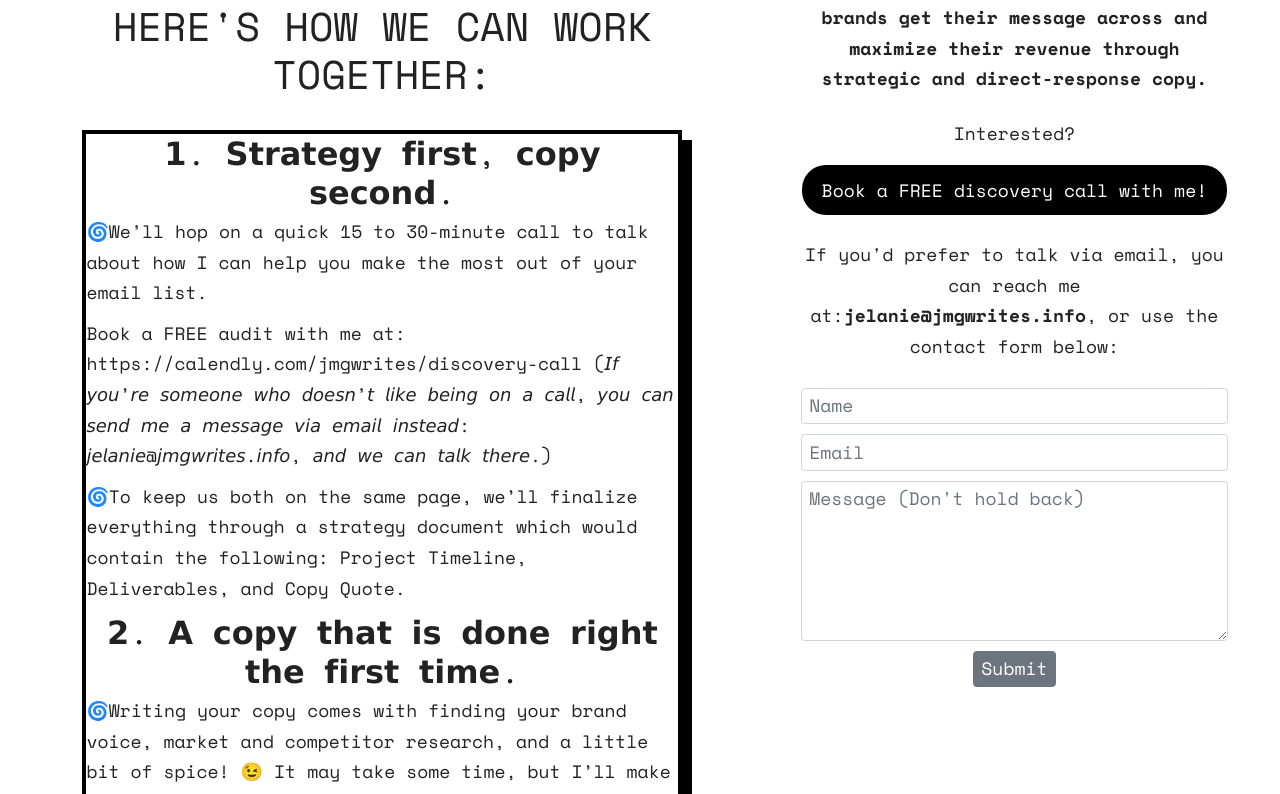
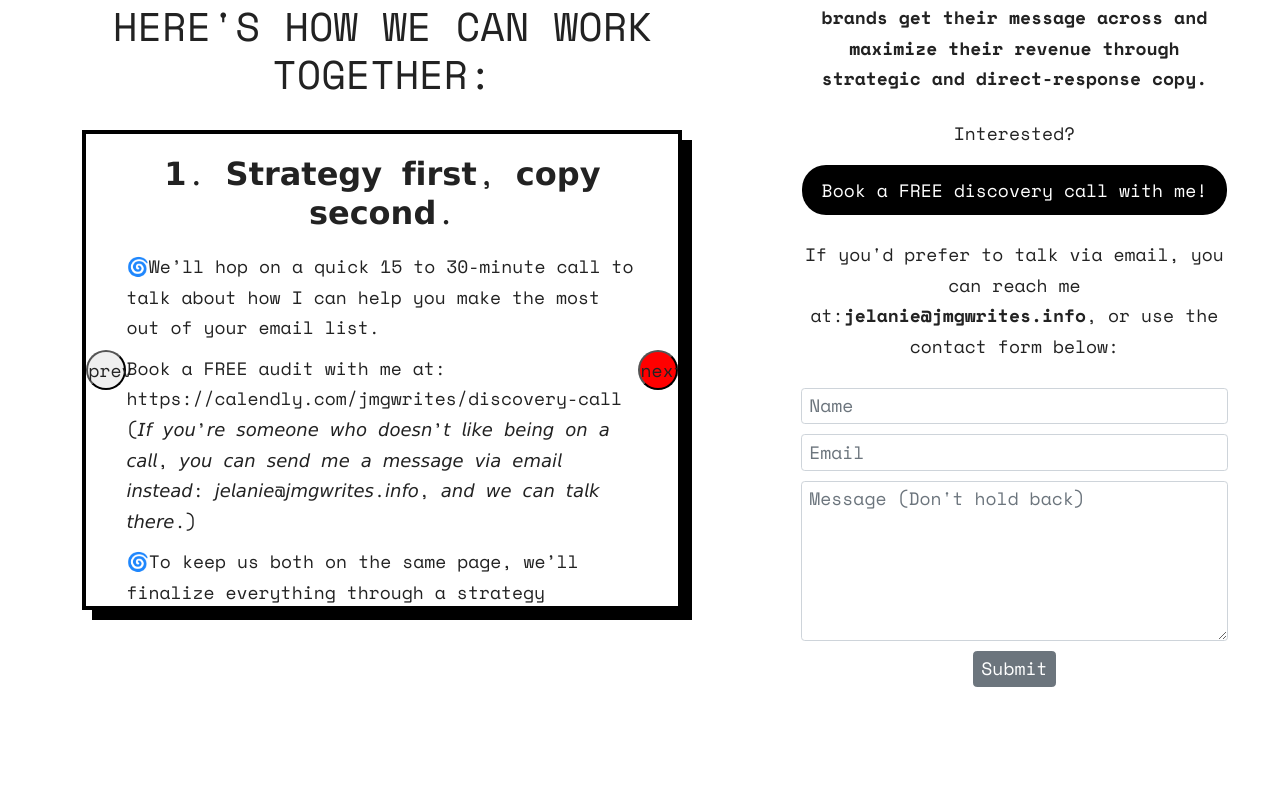
Before and after one commit to jasonLapina/jmgWrites-v2, a React (Create React App) app: page / in a window 1280 px wide. Shown: the part 3082-3876 px from the top of the page. Built offline with nearby package versions, Linux system fonts and the light colour scheme.

Commit message:
add carousel to how it works

```diff
--- a/src/components/CTA/How.module.scss
+++ b/src/components/CTA/How.module.scss
@@ -2,7 +2,42 @@
   margin-top: 3.2rem;
   margin-inline: auto;
   max-width: 60rem;
-  aspect-ratio: 2/1;
+  height: 48rem;
   border: solid 4px black;
   box-shadow: 1rem 1rem black;
+  display: flex;
+  position: relative;
+  overflow: hidden;
 }
+
+.content {
+  position: absolute;
+  padding: 2rem 4rem;
+  h3 {
+    margin-bottom: 2rem;
+  }
+}
+
+.active {
+}
+
+.hidden {
+  transform: translateX(100%);
+}
+
+.btn {
+  width: 4rem;
+  height: 4rem;
+  z-index: 2;
+  border-radius: 50%;
+  position: absolute;
+  top: 50%;
+  transform: translateY(-50%);
+  &--next {
+    right: 0%;
+    background-color: red;
+  }
+  &--prev {
+    left: 0%;
+  }
+}
--- a/src/components/CTA/HowItWorks.js
+++ b/src/components/CTA/HowItWorks.js
@@ -1,8 +1,11 @@
+import { useState } from 'react';
 import classes from './How.module.scss';
 function HowItWorks() {
+  const [activeIndex, setActiveIndex] = useState(1);
+
   return (
     <div className={classes.container}>
-      <div>
+      <div className={classes.content}>
         <h3>𝟭. 𝗦𝘁𝗿𝗮𝘁𝗲𝗴𝘆 𝗳𝗶𝗿𝘀𝘁, 𝗰𝗼𝗽𝘆 𝘀𝗲𝗰𝗼𝗻𝗱.</h3>
         <p>
           🌀We’ll hop on a quick 15 to 30-minute call to talk about how I can
@@ -20,7 +23,7 @@ function HowItWorks() {
           Timeline, Deliverables, and Copy Quote.
         </p>
       </div>
-      <div>
+      <div className={`${classes.content} ${classes.hidden}`}>
         <h3>𝟮. 𝗔 𝗰𝗼𝗽𝘆 𝘁𝗵𝗮𝘁 𝗶𝘀 𝗱𝗼𝗻𝗲 𝗿𝗶𝗴𝗵𝘁 𝘁𝗵𝗲 𝗳𝗶𝗿𝘀𝘁 𝘁𝗶𝗺𝗲.</h3>
         <p>
           🌀Writing your copy comes with finding your brand voice, market and
@@ -32,6 +35,8 @@ function HowItWorks() {
           comes up!
         </p>
       </div>
+      <button className={`${classes.btn} ${classes['btn--prev']}`}>prev</button>
+      <button className={`${classes.btn} ${classes['btn--next']}`}>next</button>
     </div>
   );
 }
--- a/src/index.scss
+++ b/src/index.scss
@@ -60,3 +60,7 @@ a {
 ion-icon {
   pointer-events: none;
 }
+
+button {
+  cursor: pointer;
+}
```
